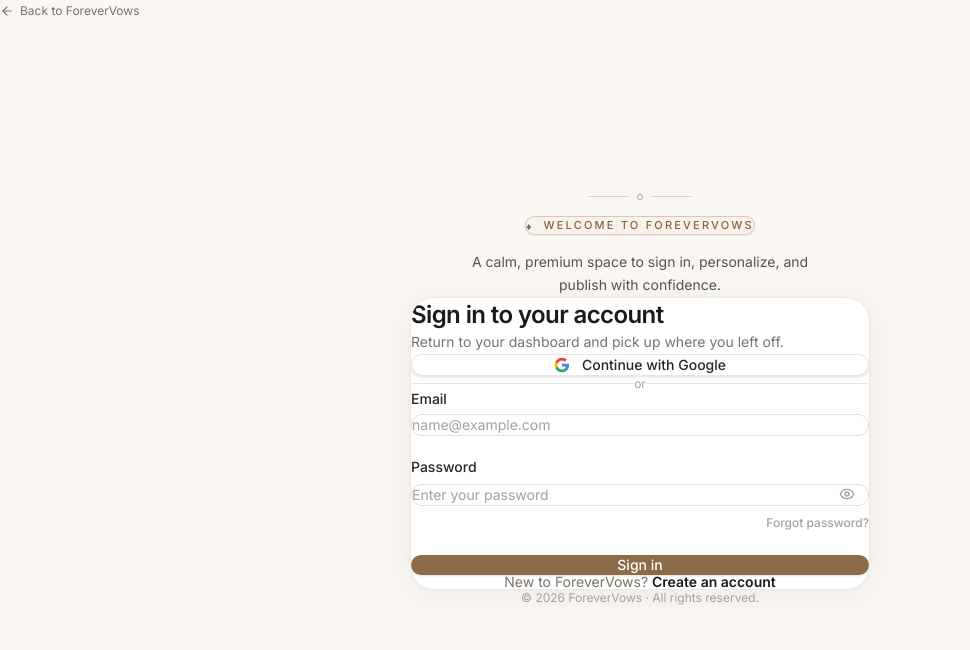
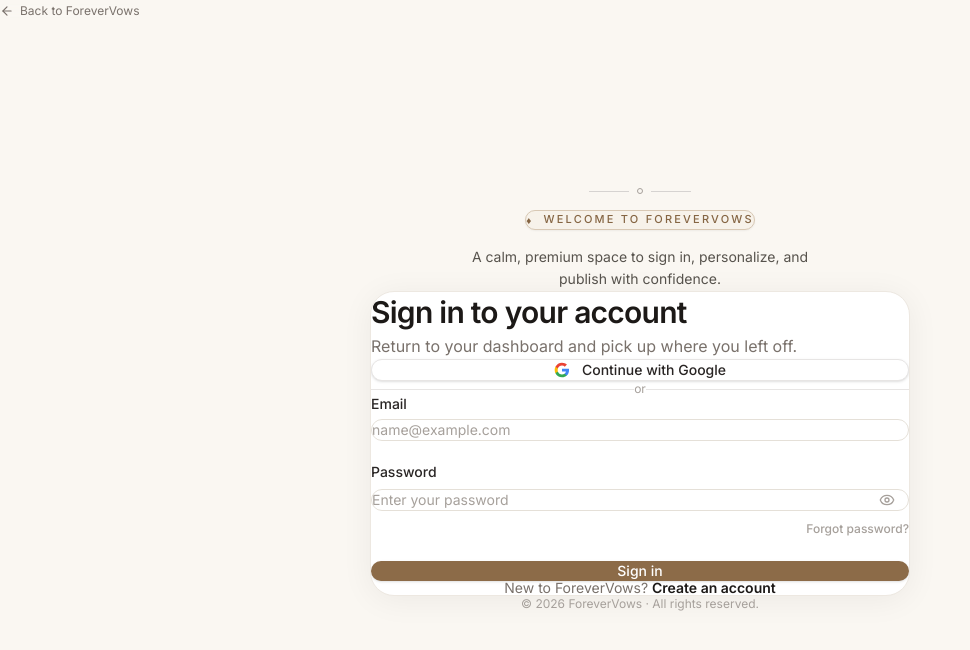
Before and after one commit to jaganprasad093/Forever-wedding-web, a Next.js app: page /login in a window 1280 px wide. Shown: the top 650 px of the page, without its empty margins (0-970 px from the left). Built offline with nearby package versions, Linux system fonts and the light colour scheme.

Commit message:
style: update login page layout and typography for improved spacing and responsiveness

```diff
--- a/src/app/(auth)/login/page.tsx
+++ b/src/app/(auth)/login/page.tsx
@@ -148,7 +148,7 @@
             <span>Welcome to ForeverVows</span>
           </div>
 
-          <p className="text-stone-600 text-sm leading-relaxed max-w-[340px]">
+          <p className="text-stone-600 text-sm leading-relaxed max-w-[340px] px-6 py-2 ">
             A calm, premium space to sign in, personalize, and publish with confidence.
           </p>
         </motion.div>
@@ -159,18 +159,18 @@
           initial="hidden"
           animate="visible"
           custom={1}
-          className="w-full max-w-[460px]"
+          className="w-full max-w-[540px]"
         >
           <div className="w-full bg-white rounded-3xl border border-[#ede8e1] shadow-[0_4px_32px_rgba(0,0,0,0.06)] overflow-hidden">
             {/* Card inner padding */}
-            <div className="p-8 sm:p-10">
+            <div className="p-10 sm:p-12 md:p-14">
 
               {/* Header */}
-              <div className="mb-8">
-                <h1 className="text-2xl font-semibold text-stone-900 tracking-tight leading-snug mb-2">
+              <div className="mb-9">
+                <h1 className="text-2xl sm:text-3xl font-semibold text-stone-900 tracking-tight leading-snug mb-2">
                   Sign in to your account
                 </h1>
-                <p className="text-stone-500 text-sm leading-relaxed">
+                <p className="text-stone-500 text-sm sm:text-base leading-relaxed">
                   Return to your dashboard and pick up where you left off.
                 </p>
               </div>
```
